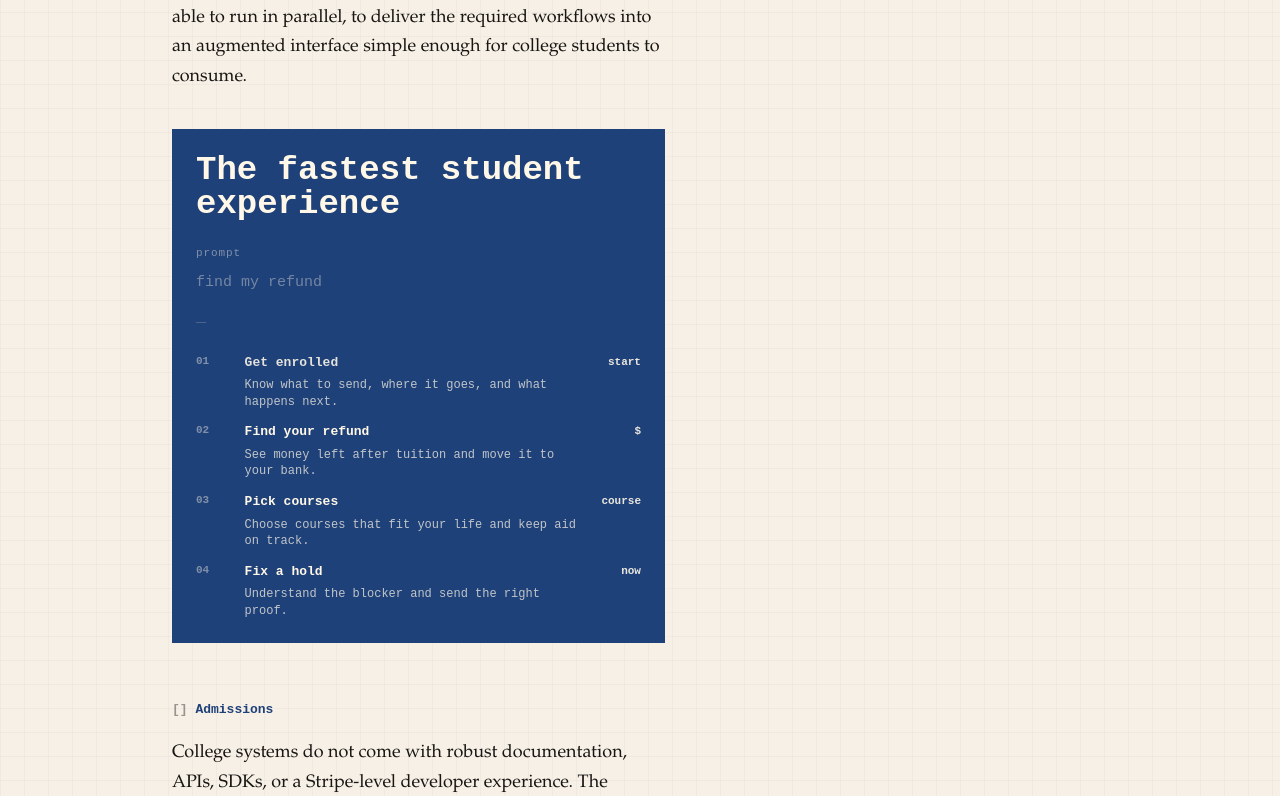
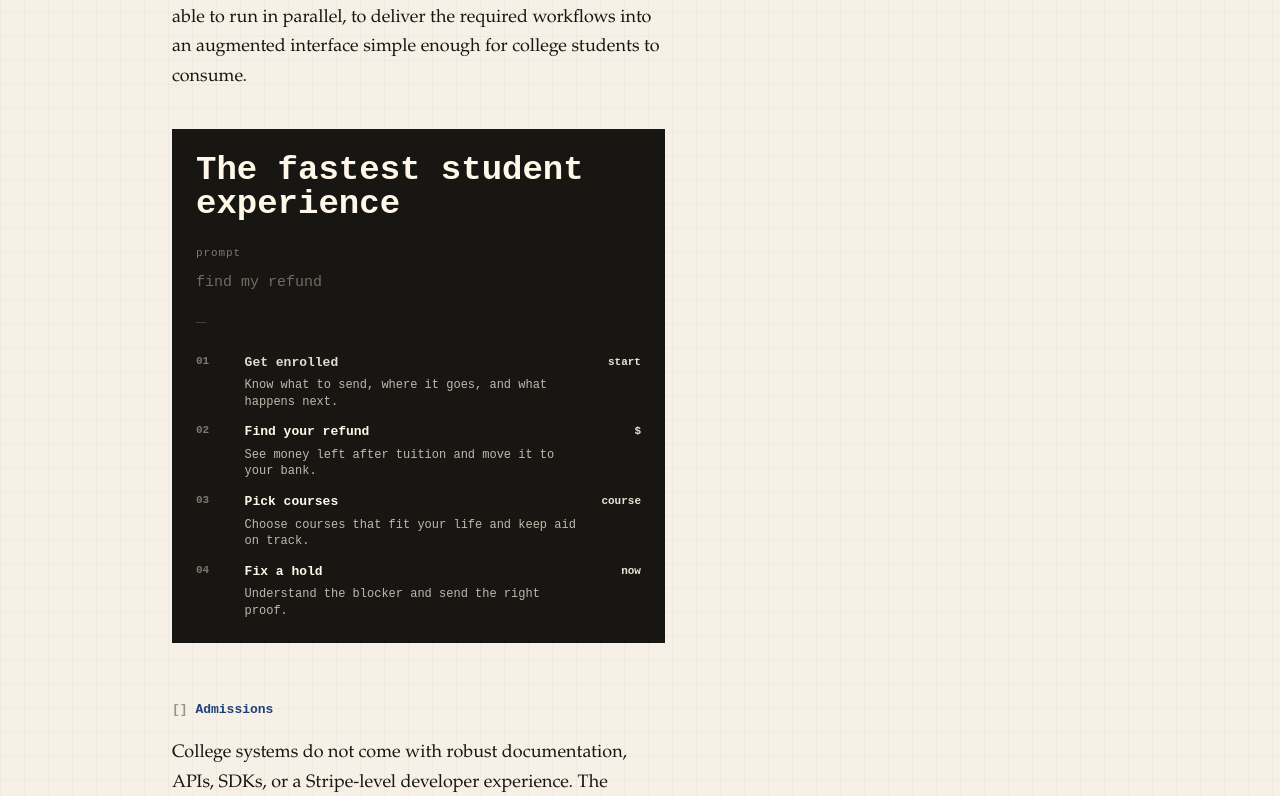
Before and after one commit to CodedByCam/localhost-40, a Next.js app: page /memos/1088-bologna in a window 1280 px wide. Shown: the part 2724-3520 px from the top of the page. Built offline with nearby package versions, Linux system fonts and the light colour scheme.

Commit message:
Use matte black embedded UI backgrounds

```diff
--- a/app/globals.css
+++ b/app/globals.css
@@ -406,7 +406,7 @@ p {
 }
 
 .embedded-demo {
-  --demo-bg: #1F4179;
+  --demo-bg: #181613;
   --demo-ink: #fff8e8;
   --demo-soft: rgba(255, 248, 232, 0.72);
   --demo-panel: rgba(255, 248, 232, 0.1);
```
